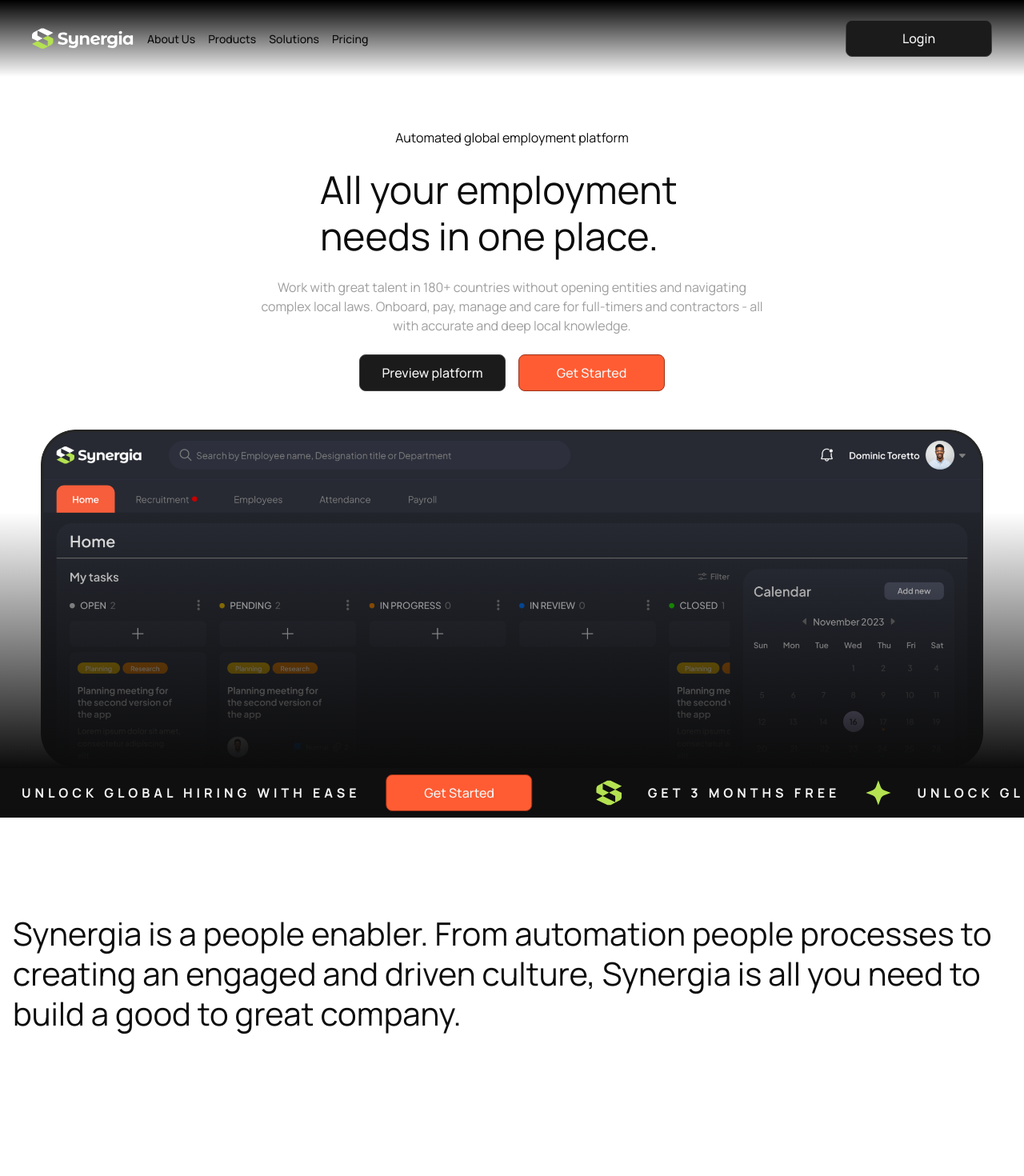
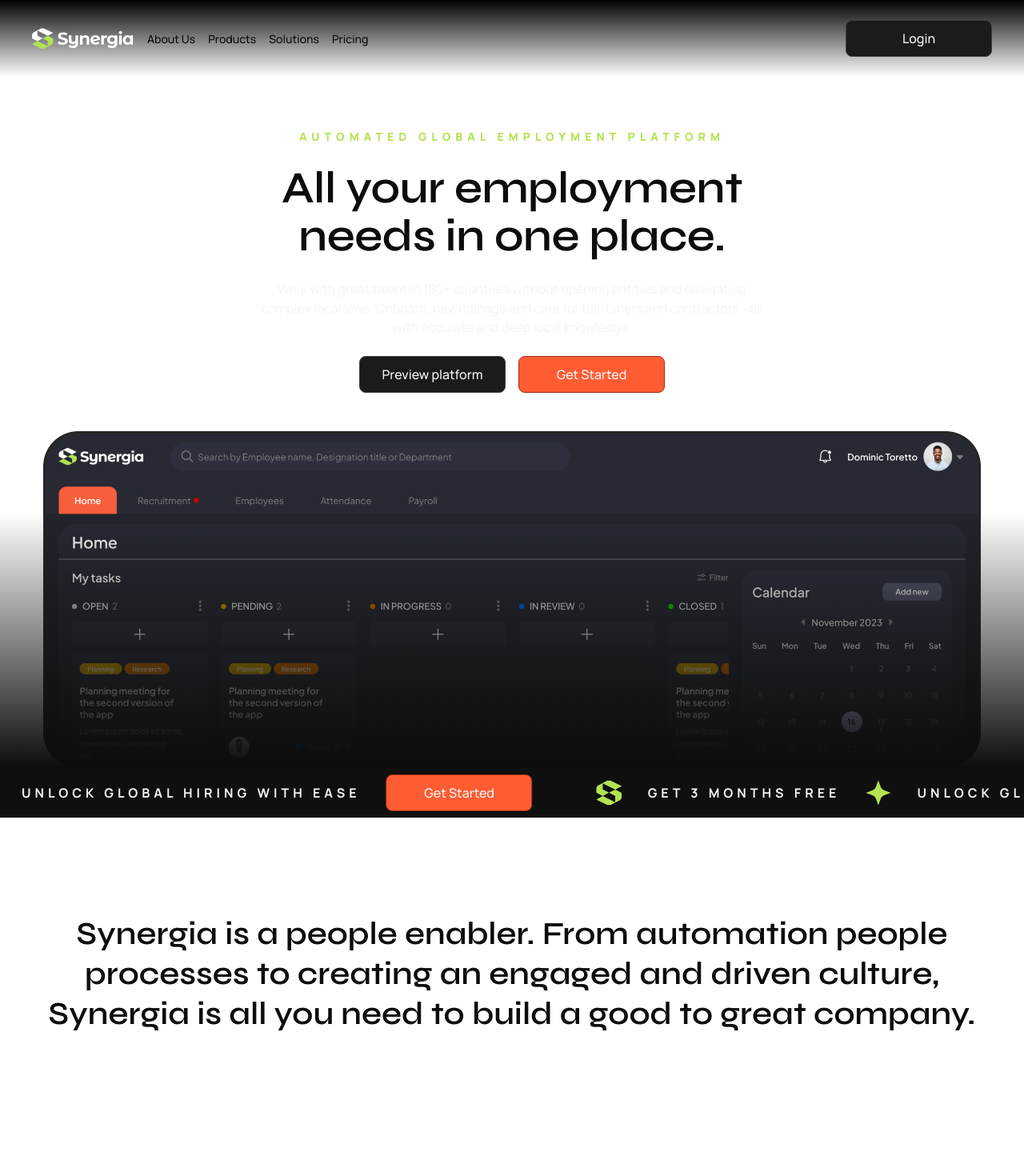
Before and after one commit to andrew-0210/synergia, a Next.js app: page / in a window 1280 px wide. Shown: the top 1470 px of the page at 80% size. Built offline with nearby package versions, Linux system fonts and the light colour scheme.

Commit message:
Minor section addition

```diff
--- a/src/app/globals.css
+++ b/src/app/globals.css
@@ -19,7 +19,7 @@
 h5,
 h6,
 span {
-  font-family: var(--denton-font);
+  font-family: var(--syne-font);
 }
 
 button,
@@ -29,15 +29,19 @@
 }
 
 h1 {
-  @apply text-[2.25rem] md:text-[3rem] tracking-normal leading-[1.2] md:max-w-[10em]
+  @apply text-[2.25rem] leading-[40px] md:text-[3.5rem] -tracking-[0.5px] md:leading-[60px] font-semibold text-center lg:max-w-[45rem]
 }
 
 h2 {
-  @apply text-[1.75rem] md:text-[2.5rem] leading-[1.25]
+  @apply text-[1.5rem] md:text-[2.5rem] leading-[1.25] text-center max-w-[1194px] font-semibold
+}
+
+.sub-heading {
+  @apply text-[0.75rem] md:text-[0.875rem] uppercase tracking-[4px] md:tracking-[6px] font-extrabold text-[#B4E251] text-center
 }
 
 p {
-  @apply text-[1rem] text-[#9e9e9e] md:max-w-[40em] font-normal
+  @apply text-[1rem] text-[#f5f5f5] md:max-w-[40em] font-normal
 }
 
 @media (prefers-color-scheme: dark) {
@@ -58,7 +62,7 @@
   }
 
   .container {
-    @apply lg:max-w-[90em] mx-auto px-[1rem]
+    @apply lg:max-w-[1440px] mx-auto px-[1rem]
   }
 }
 
```
